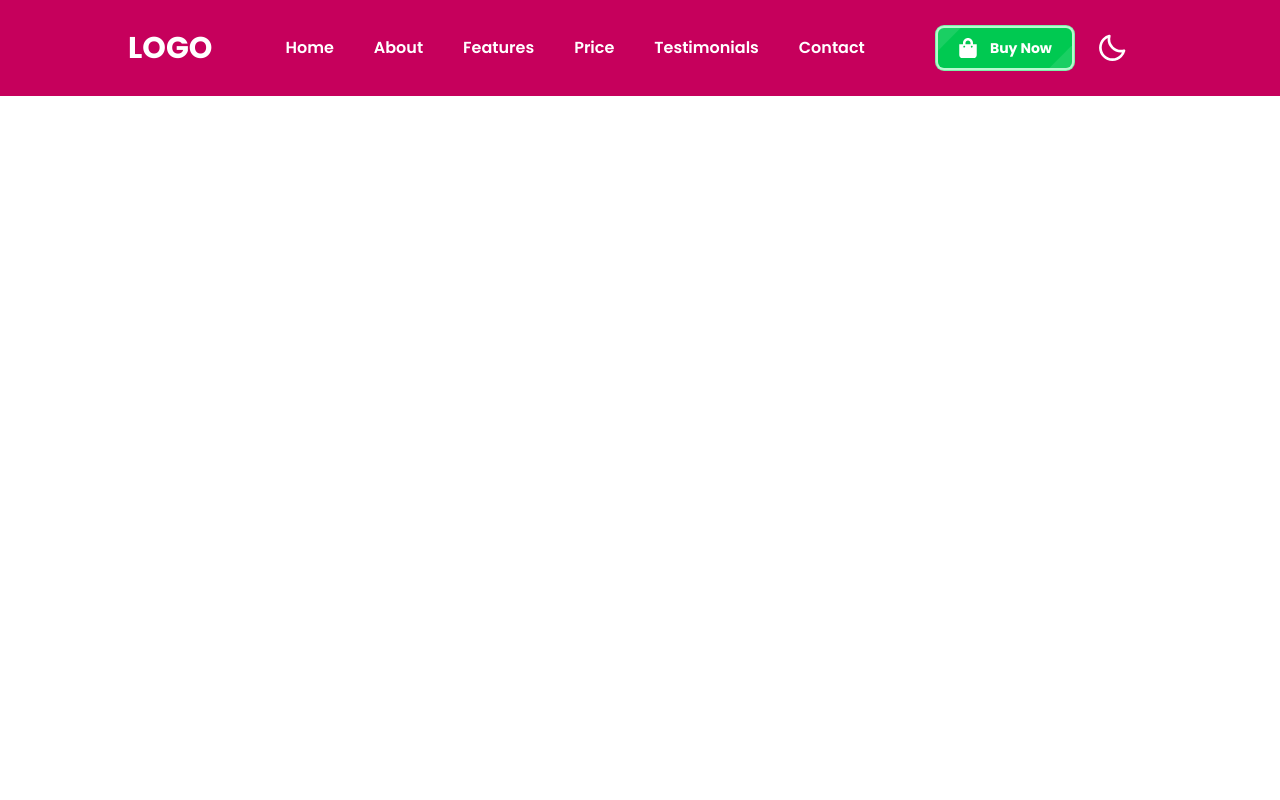
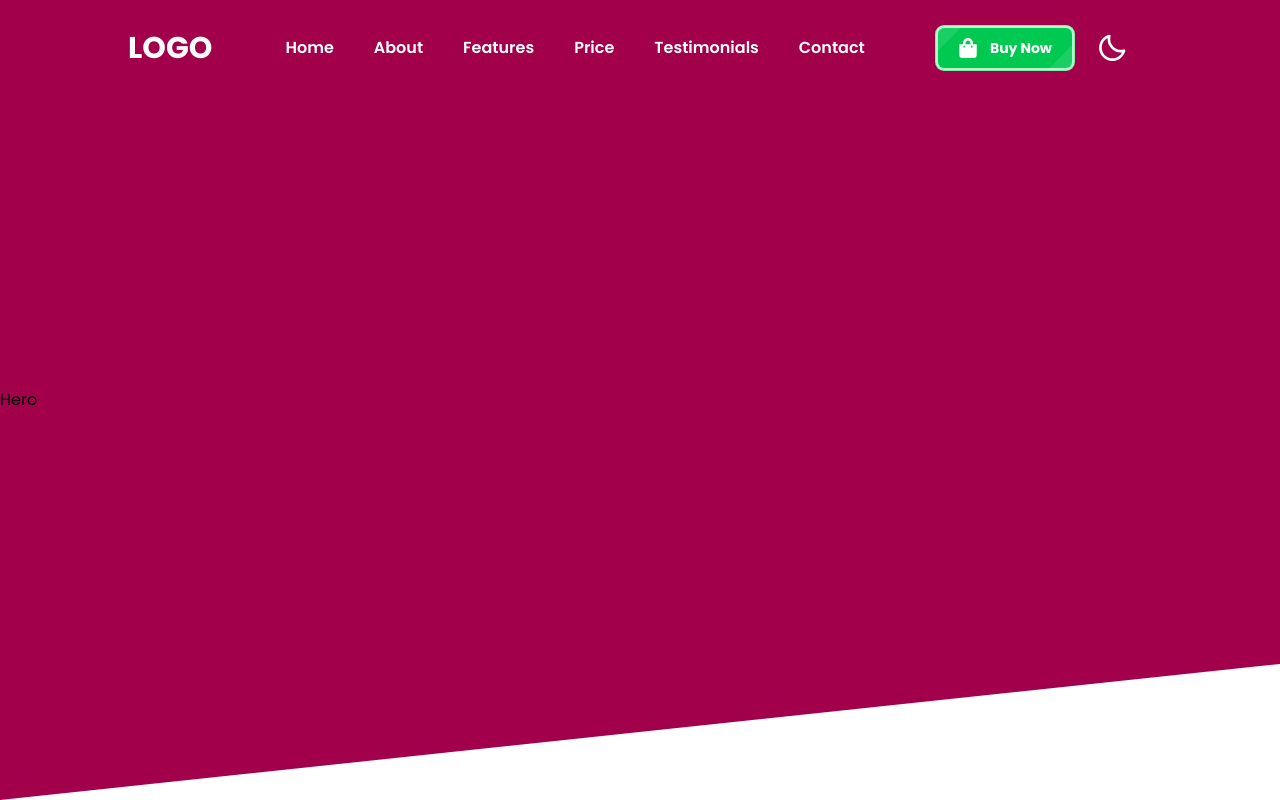
Before and after one commit to denisdiaconu/product-landing-page, a Next.js app: page / in a window 1280 px wide. Built offline with nearby package versions, Linux system fonts and the light colour scheme.

Commit message:
Add clip-path to hero

```diff
--- a/app/globals.css
+++ b/app/globals.css
@@ -1,3 +1,9 @@
-@import "tailwindcss";
+@import 'tailwindcss';
 
-@custom-variant dark (&:where(.dark, .dark*))
+@layer components {
+  .bg_clip {
+    clip-path: polygon(50% 0%, 100% 0, 100% 60%, 100% 83%, 0 100%, 0% 60%, 0 0);
+  }
+}
+
+@custom-variant dark (&:where(.dark, .dark*));
--- a/components/Home/Hero.tsx
+++ b/components/Home/Hero.tsx
@@ -1,7 +1,7 @@
 import React from 'react';
 
 const Hero = () => {
-  return <div>Hero</div>;
+  return <div className='bg-pink-800 flex flex-col justify-center relative w-full h-screen bg_clip'>Hero</div>;
 };
 
 export default Hero;
--- a/components/Home/Navbar/Nav.tsx
+++ b/components/Home/Navbar/Nav.tsx
@@ -23,7 +23,7 @@ const Nav = ({ openNav }: Props) => {
   }, []);
   return (
     <div
-      className={`bg-pink-700 ${
+      className={`${
         navBg ? 'bg-pink-700 shadow-md' : 'fixed'
       } transition-all duration-200 h-[12vh] z-[100] fixed w-full`}
     >
```
